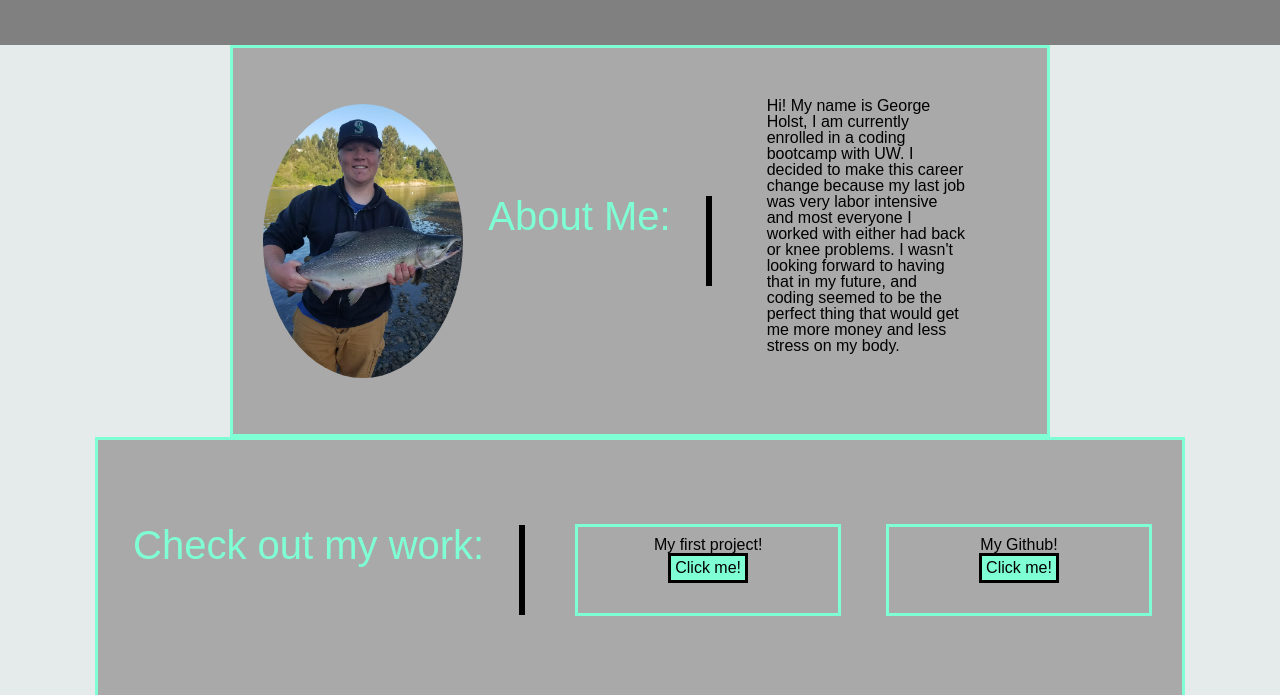
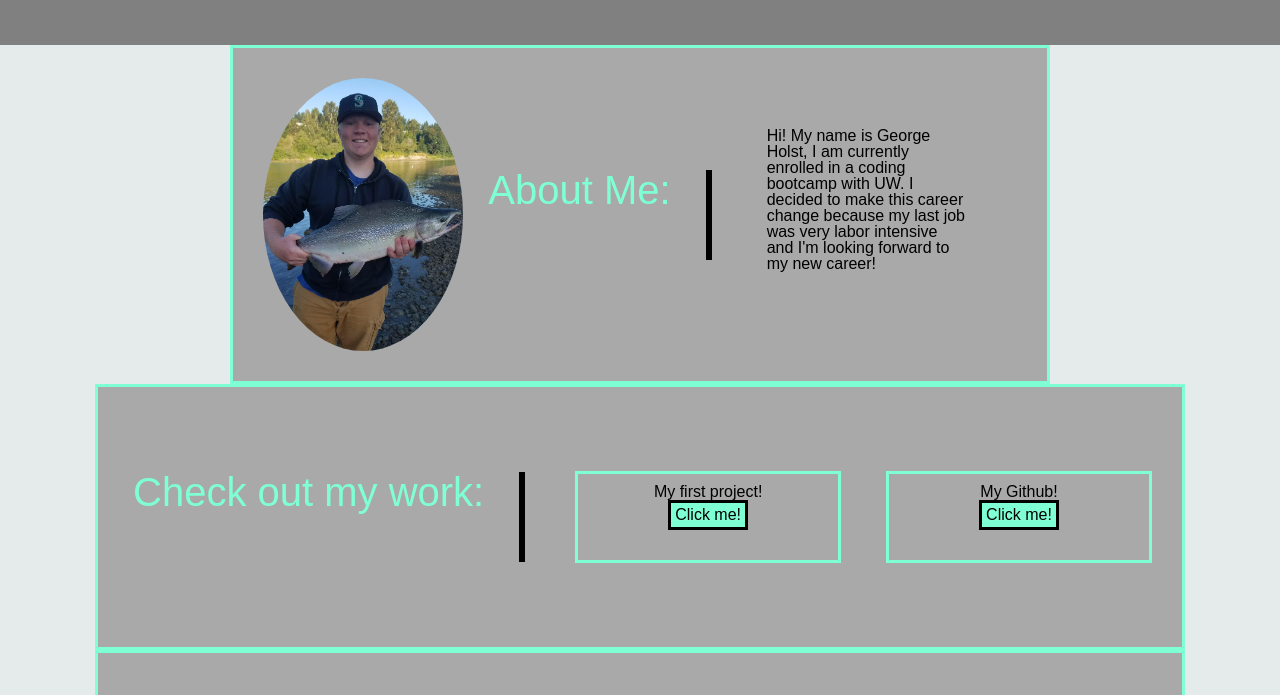
Before and after one commit to Geholst/My-portfolio, a plain HTML site: page index.html in a window 1280 px wide. Shown: the part 105-800 px from the top of the page. Drawn offline with Linux system fonts and the light colour scheme.

Commit message:
fixed p tag in About me

```diff
--- a/index.html
+++ b/index.html
@@ -23,7 +23,7 @@
     <section>
         <img src="IMG_0100 (2).JPG">
         <form id="about-me">About Me:</form>
-        <p id="biotext">Hi! My name is George Holst, I am currently enrolled in a coding bootcamp with UW. I decided to make this career change because my last job was very labor intensive and most everyone I worked with either had back or knee problems. I wasn't looking forward to having that in my future, and coding seemed to be the perfect thing that would get me more money and less stress on my body.</p>
+        <p id="biotext">Hi! My name is George Holst, I am currently enrolled in a coding bootcamp with UW. I decided to make this career change because my last job was very labor intensive and I'm looking forward to my new career!</p>
         </section>
 
         <section id="Work-section">
```
